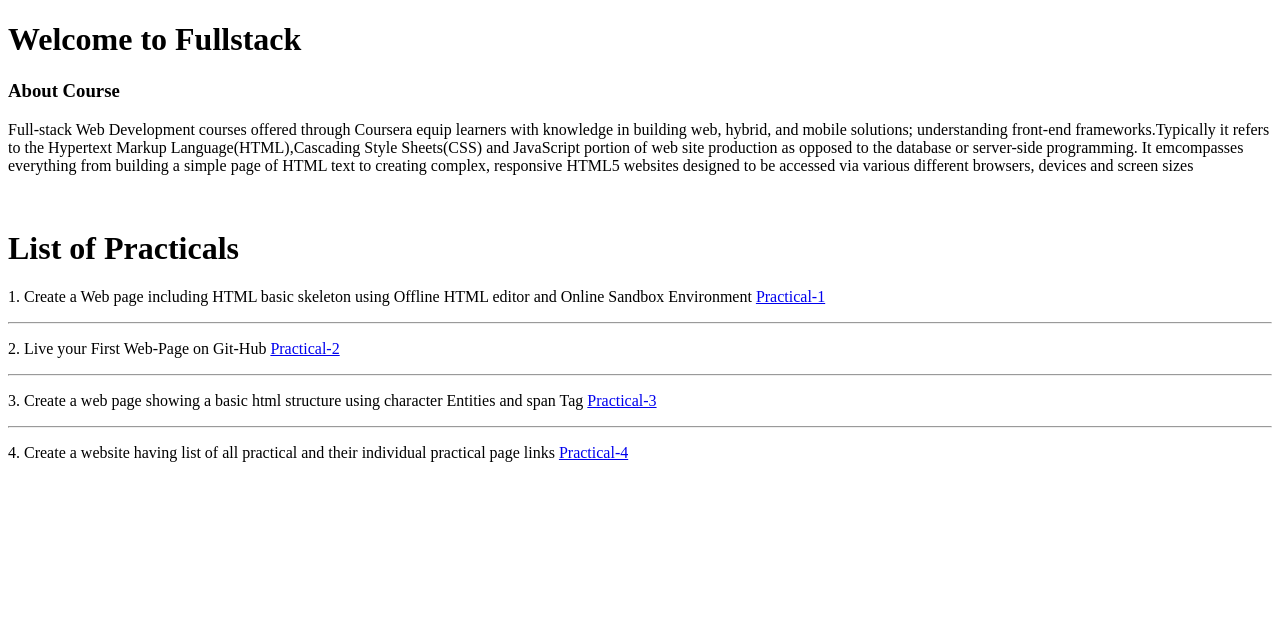
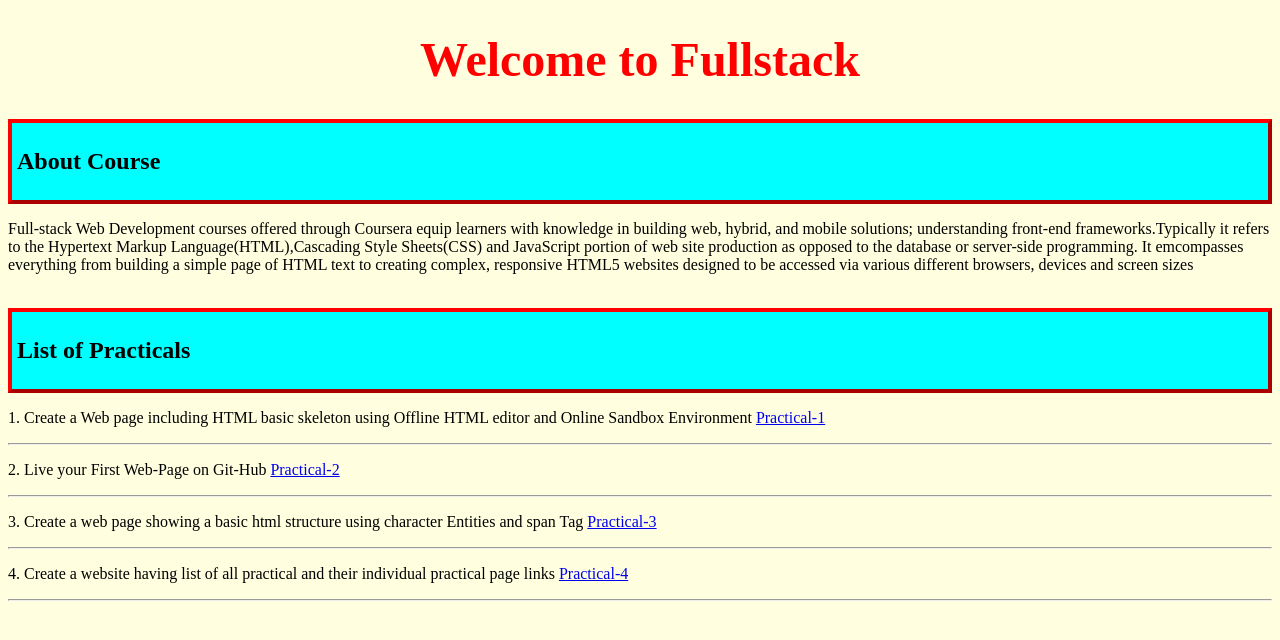
Before and after one commit to shailja025/Assissment4, a plain HTML site: page index.html in a window 1280 px wide. Drawn offline with Linux system fonts and the light colour scheme.

Commit message:
Update index.html

```diff
--- a/index.html
+++ b/index.html
@@ -5,22 +5,23 @@
     <meta name="viewport" content="width=device-width, initial-scale=1.0">
     <title>Full-stack Live Practical</title>
 </head>
-<body>
-    <div>
-        <h1>Welcome to Fullstack </h1>
-        <h3>About Course</h3>
+<body style= "background:lightyellow">
+    <h1 style="font-size: 300%;color:red;text-align: center;"> Welcome to Fullstack </h1>
+    <div style="background-color:aqua ;padding:5px;border: 4px outset red;text-align: left;">
+        <h2>About Course</h2>
+    </div>
         <p>Full-stack Web Development courses offered through Coursera equip learners with knowledge in building web, hybrid, and mobile solutions; understanding front-end frameworks.Typically it refers to the Hypertext Markup Language(HTML),Cascading Style Sheets(CSS) and JavaScript portion of web site production as opposed to the database or server-side programming. It emcompasses everything from building a simple page of HTML text to creating complex, responsive HTML5 websites designed to be accessed via various different browsers, devices and screen sizes</p>
+<br>
+    <div style="background-color:aqua ;padding:5px;border: 4px outset red;text-align: left;">
+            <h2>List of Practicals</h2>
     </div>
-<br>
-    <div>
-            <h1>List of Practicals</h1>
-            <p>1. Create a Web page including HTML basic skeleton using Offline HTML editor and Online Sandbox Environment  <a href="p/practical-1.html">Practical-1</a></p>
+            <p>1. Create a Web page including HTML basic skeleton using Offline HTML editor and Online Sandbox Environment  <a href="https://github.com/shailja025/practical-4/blob/master/practicals/practical-1.html">Practical-1</a></p>
             <hr>
-            <p>2. Live your First Web-Page on Git-Hub  <a href="p/practical-2.html">Practical-2</a></p>
+            <p>2. Live your First Web-Page on Git-Hub  <a href="https://github.com/shailja025/practical-4/blob/master/practicals/practical-2.html">Practical-2</a></p>
             <hr>
-            <p>3. Create a web page showing a basic html structure using character Entities and span Tag  <a href="p/practical-3.html">Practical-3</a></p>
+            <p>3. Create a web page showing a basic html structure using character Entities and span Tag  <a href="https://github.com/shailja025/practical-4/blob/master/practicals/practical-3.html">Practical-3</a></p>
             <hr>
-            <p>4. Create a website having list of all practical and their individual practical page links  <a href="p/practical-4..html">Practical-4</a></p>
-        </div>
-</body>
+            <p>4. Create a website having list of all practical and their individual practical page links  <a href="https://github.com/shailja025/practical-4/blob/master/practicals/practical-4.html">Practical-4</a></p>
+            <hr>
+        </body>
 </html>
```
